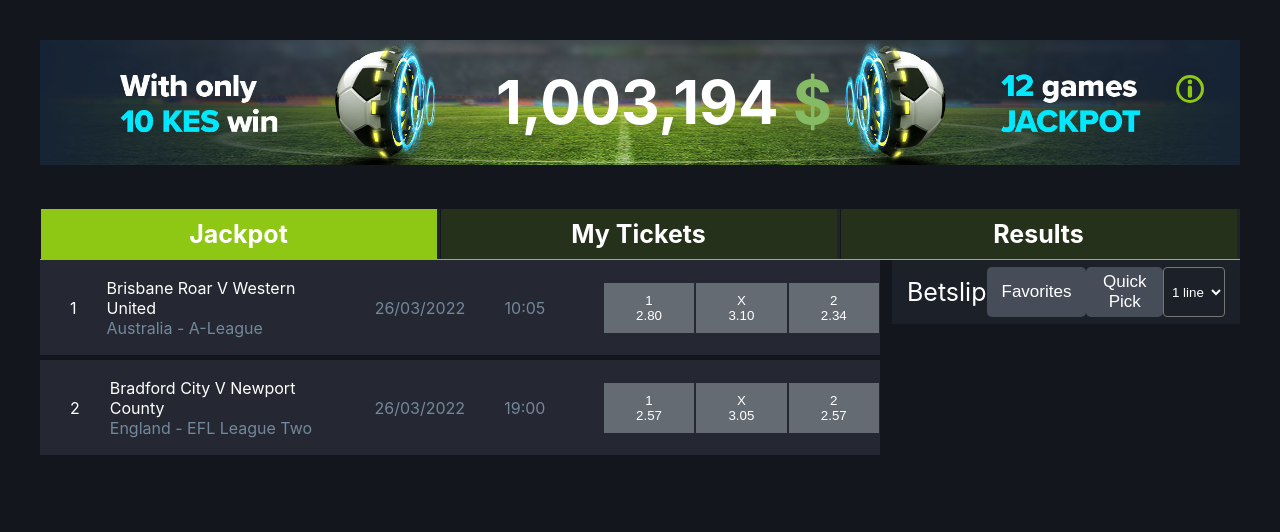
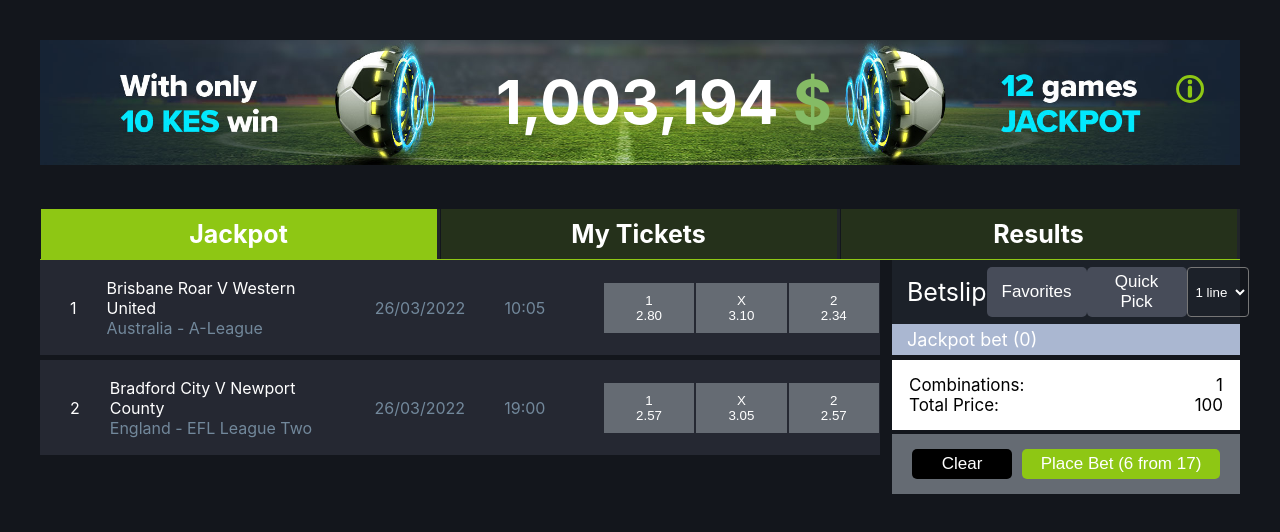
Before and after one commit to artyom1997/pari-mutuel, a React (Create React App) app: page / in a window 1280 px wide. Shown: the top 532 px of the page. Built offline with nearby package versions, Linux system fonts and the light colour scheme.

Commit message:
betslip innner and footer

```diff
--- a/src/components/jackpot/betslip/betslip.jsx
+++ b/src/components/jackpot/betslip/betslip.jsx
@@ -1,17 +1,18 @@
 import React from "react";
 import "./betslip.css";
 import BetslipControll from "./betslipControll/betslipControll";
-
+import BetslipFooter from "./betslipFooter/betslipFooter";
+import BetslipPanel from "./betslipPanel/betslipPanel";
 
 function Betslip() {
   return (
     <div className="betslip">
       <div className="betslip-header">
-        <div className="betslip-title">
-            Betslip
-        </div>
+        <div className="betslip-title">Betslip</div>
         <BetslipControll />
       </div>
+      <BetslipPanel />
+      <BetslipFooter />
     </div>
   );
 }
--- a/src/components/jackpot/betslip/betslipButton/betslipButton.css
+++ b/src/components/jackpot/betslip/betslipButton/betslipButton.css
@@ -6,4 +6,5 @@
     border: 0;
     font-size: 17px;
     cursor: pointer;
+    min-width: 100px;
 }
--- /dev/null
+++ b/src/components/jackpot/betslip/betslipFooter/betslipFooter.css
@@ -0,0 +1,19 @@
+.betslip-footer{
+    display: flex;
+    padding: 15px 20px;
+    background-color: #656b73;
+}
+
+.betslip-footer .betslip-button {
+   background-color: black ;
+}
+
+.betslip-bet {
+    width: 100%;
+    margin-left: 10px;
+}
+
+.betslip-bet .betslip-button {
+    background-color: rgb(var(--ligth-green));
+    width: 100%;
+}
--- /dev/null
+++ b/src/components/jackpot/betslip/betslipFooter/betslipFooter.jsx
@@ -0,0 +1,15 @@
+import BetslipButton from "../betslipButton/betslipButton";
+import "./betslipFooter.css";
+
+function BetslipFooter() {
+  return (
+    <div className="betslip-footer">
+      <BetslipButton text="Clear" />
+      <div className="betslip-bet">
+        <BetslipButton text="Place Bet (6 from 17)" />
+      </div>
+    </div>
+  );
+}
+
+export default BetslipFooter;
--- /dev/null
+++ b/src/components/jackpot/betslip/betslipPanel/betslipPanel.css
@@ -0,0 +1,21 @@
+.betslip-count {
+  padding: 5px 15px;
+  font-size: 18px;
+  background-color: #aab7d1;
+  margin-bottom: 5px;
+  color: rgb(var(--white));
+}
+
+.betslip-info_inner {
+  background-color: rgb(var(--white));
+  padding: 15px 17px;
+  font-size: 17px;
+  margin: 4px 0;
+}
+
+.betslip-combinations,
+.betslip-total_price {
+  display: flex;
+  justify-content: space-between;
+  align-items: center;
+}
--- /dev/null
+++ b/src/components/jackpot/betslip/betslipPanel/betslipPanel.jsx
@@ -0,0 +1,24 @@
+import "./betslipPanel.css";
+
+function BetslipPanel() {
+  return (
+    <div className="betslip-panel">
+      <div className="betslip-count">Jackpot bet (0)</div>
+
+      <div className="betslip-info">
+        <div className="betslip-info_inner">
+          <div className="betslip-combinations">
+              <span>Combinations:</span>
+              <span>1</span>
+          </div>
+          <div className="betslip-total_price">
+              <span>Total Price:</span>
+              <span>100</span>
+          </div>
+        </div>
+      </div>
+    </div>
+  );
+}
+
+export default BetslipPanel;
```
